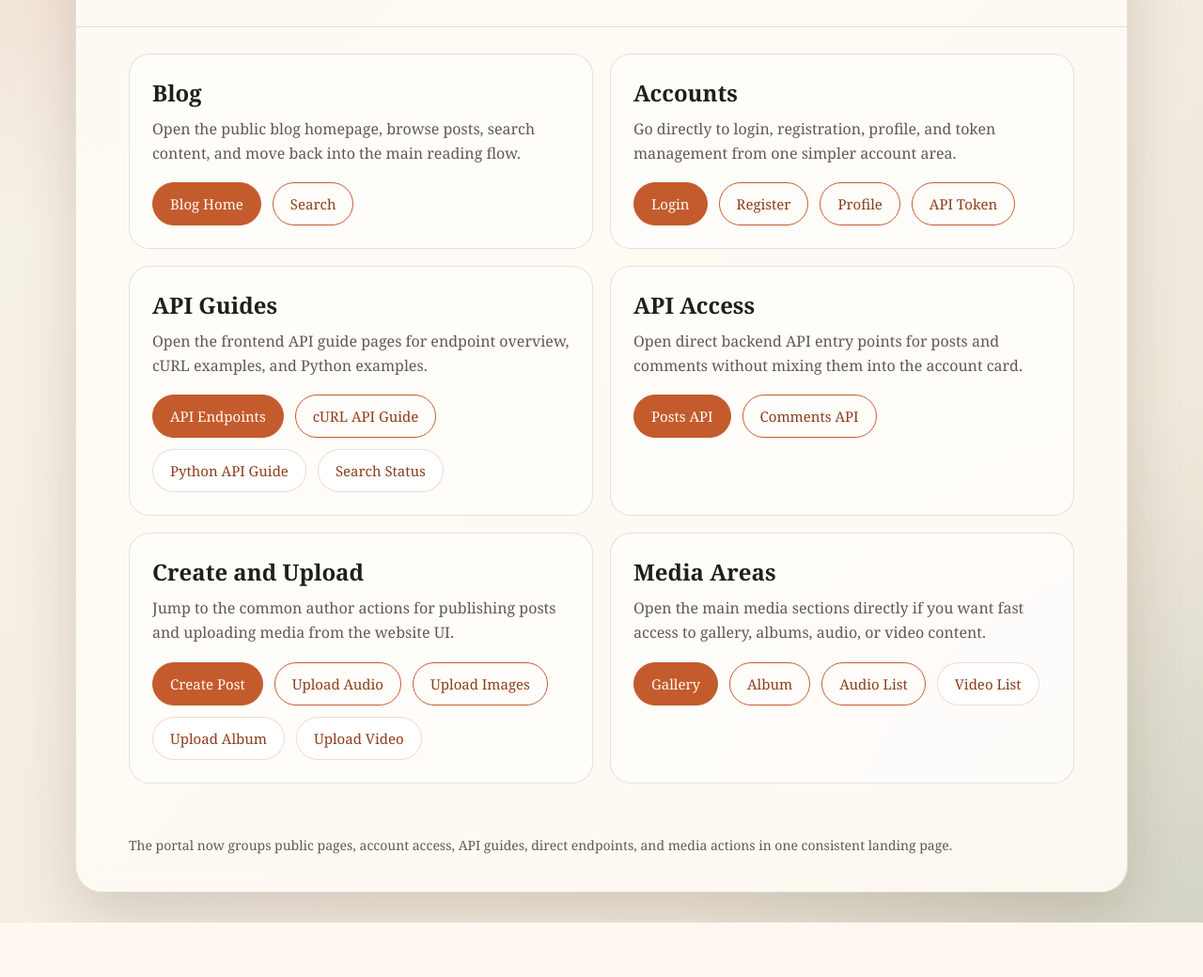
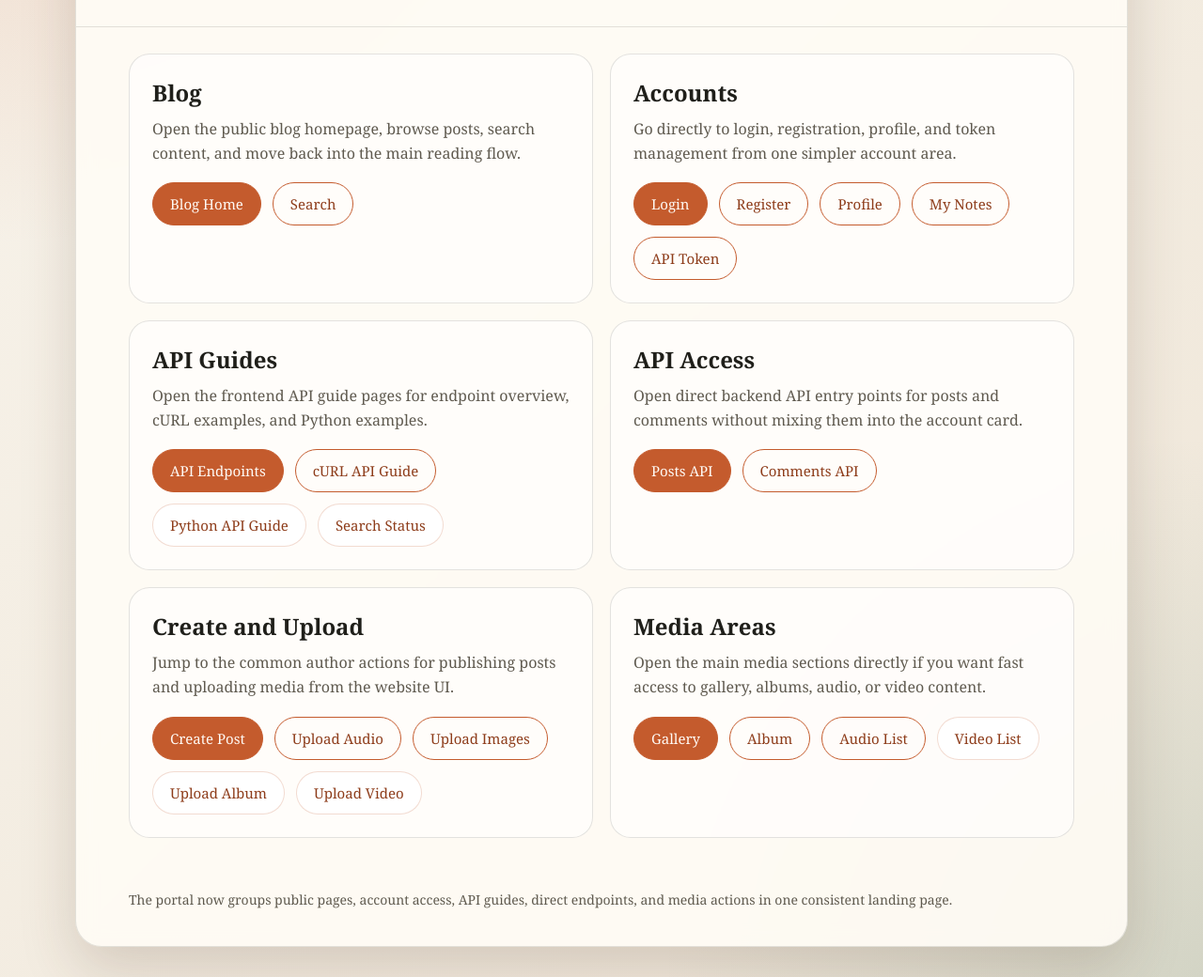
Before and after one commit to aaab0914/my_site_prod, a Django app: page / in a window 1280 px wide. Shown: the part 391-1431 px from the top of the page at 94% size. Before the commit the page ends 1373 px from the top, so only its background shows below. Run offline with Django 5.2, Linux system fonts and the light colour scheme; parts of the project's set-up code (start-up, migrations or seed data) failed here and were passed over.

Commit message:
feat: add favicon and notes link to portal

```diff
--- a/my_site/templates/index.html
+++ b/my_site/templates/index.html
@@ -1,9 +1,11 @@
+{% load static %}
 <!DOCTYPE html>
 <html lang="en">
 <head>
   <meta charset="UTF-8">
   <meta name="viewport" content="width=device-width, initial-scale=1.0">
   <title>my_site Portal</title>
+  <link rel="icon" type="image/png" href="{% static 'favicon.png' %}?v=1">
   <style>
     :root {
       --bg: #f4efe6;
@@ -168,6 +170,7 @@
           <a class="button" href="/users/login/">Login</a>
           <a class="button alt" href="/users/register/">Register</a>
           <a class="button alt" href="/users/profile/">Profile</a>
+          <a class="button alt" href="/blog/notes/">My Notes</a>
           <a class="button alt" href="/users/api-token/">API Token</a>
         </div>
       </article>
```
